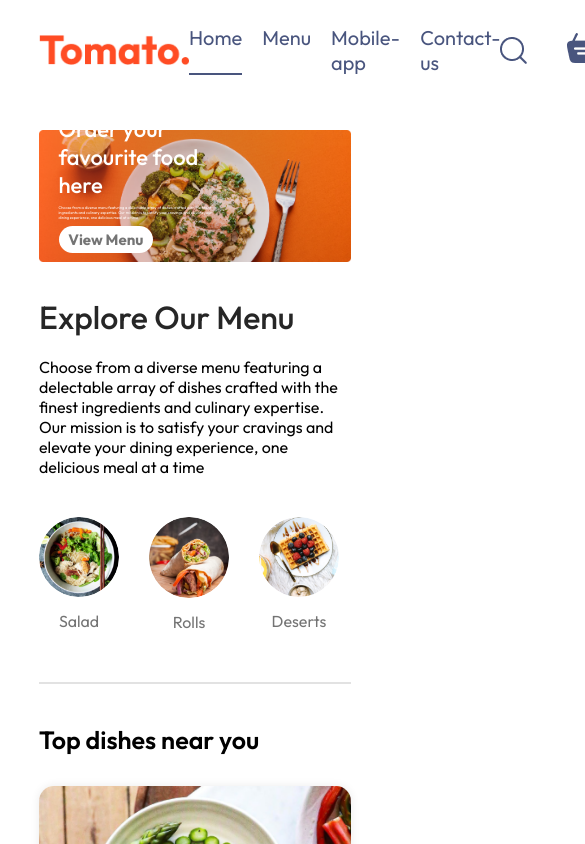
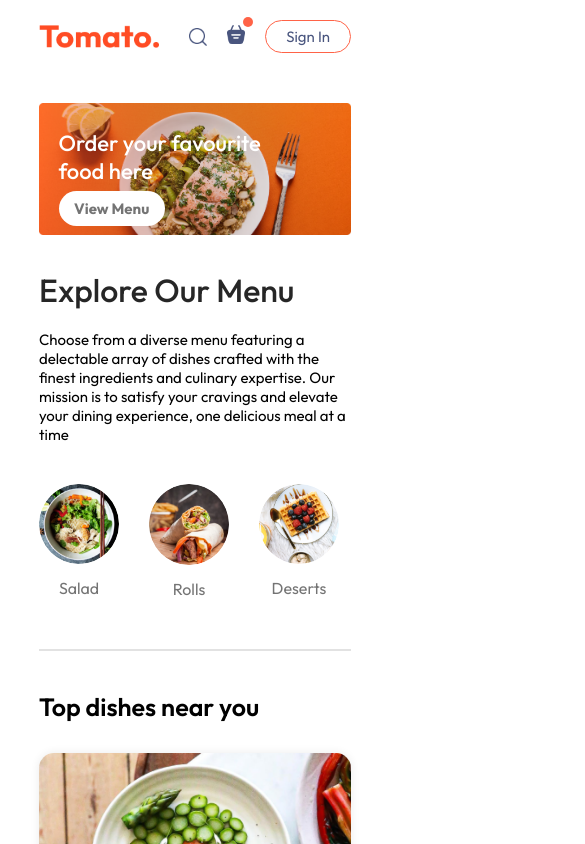
Before and after one commit to praneetav06/Food_Delivery_Website, a React (Vite) app in the folder frontend/: page / in a window 390 px wide. Shown: the top 844 px of the page, 585 px wide, since content can reach past the window. Built offline with nearby package versions, Linux system fonts and the light colour scheme.

Commit message:
added media queries

```diff
--- a/frontend/src/Components/AppDownload/AppDownload.css
+++ b/frontend/src/Components/AppDownload/AppDownload.css
@@ -20,3 +20,9 @@
 .app-download-platforms img:hover {
   transform: scale(1.5);
 }
+@media screen and (max-width: 750px) {
+  .app-download-platforms img:hover {
+    transform: scale(1.25);
+    gap: 30px;
+  }
+}
--- a/frontend/src/Components/AppDownload/AppDownload.jsx
+++ b/frontend/src/Components/AppDownload/AppDownload.jsx
@@ -7,7 +7,8 @@ const AppDownload = () => {
   return (
     <div className="app-download" id="app-download">
       <p>
-        For better experience Download <br /> Tomato App
+        For better experience Download the
+        <br /> Tomato App
       </p>
       <div className="app-download-platforms">
         <img src={assets.play_store} alt="" />
--- a/frontend/src/Components/ExploreMenu/ExploreMenu.css
+++ b/frontend/src/Components/ExploreMenu/ExploreMenu.css
@@ -46,3 +46,9 @@
   border: 5px solid tomato;
   padding: 2px;
 }
+@media screen and (max-width: 1050px) {
+  .explore-menu-text {
+    max-width: 100%;
+    font-size: 15px;
+  }
+}
--- a/frontend/src/Components/Footer/Footer.css
+++ b/frontend/src/Components/Footer/Footer.css
@@ -46,3 +46,13 @@
   background-color: gray;
   border: none;
 }
+@media screen and (max-width: 750px) {
+  .footer-content {
+    display: flex;
+    flex-direction: column;
+    gap: 35px;
+  }
+  .footer-copyright {
+    text-align: center;
+  }
+}
--- a/frontend/src/Components/Header/Header.css
+++ b/frontend/src/Components/Header/Header.css
@@ -34,3 +34,19 @@
   font-size: max(1vw, 15px);
   border-radius: 50px;
 }
+@media screen and (max-width: 1050px) {
+  .header-contents {
+    max-width: 45%;
+  }
+}
+@media screen and (max-width: 750px) {
+  .header-contents {
+    max-width: 65%;
+  }
+  .header-contents p {
+    display: none;
+  }
+  .header-contents button {
+    padding: 2vw 4vw;
+  }
+}
--- a/frontend/src/Components/Navbar/Navbar.css
+++ b/frontend/src/Components/Navbar/Navbar.css
@@ -51,3 +51,45 @@
   top: -8px;
   right: -8px;
 }
+@media screen and (max-width: 1050px) {
+  .navbar .logo {
+    width: 140px;
+  }
+  .navbar-menu {
+    gap: 20px;
+    font-size: 18px;
+  }
+  .navbar-right {
+    gap: 30px;
+  }
+  .navbar-right img {
+    width: 20px;
+  }
+  .navbar-right button {
+    padding: 8px 25px;
+  }
+}
+@media screen and (max-width: 900px) {
+  .navbar .logo {
+    width: 120px;
+  }
+  .navbar-menu {
+    gap: 15px;
+    font-size: 15px;
+  }
+  .navbar-right {
+    gap: 20px;
+  }
+  .navbar-right img {
+    width: 18px;
+  }
+  .navbar-right button {
+    padding: 6px 20px;
+    font-size: 15px;
+  }
+}
+@media screen and (max-width: 750px) {
+  .navbar-menu {
+    display: none;
+  }
+}
```
